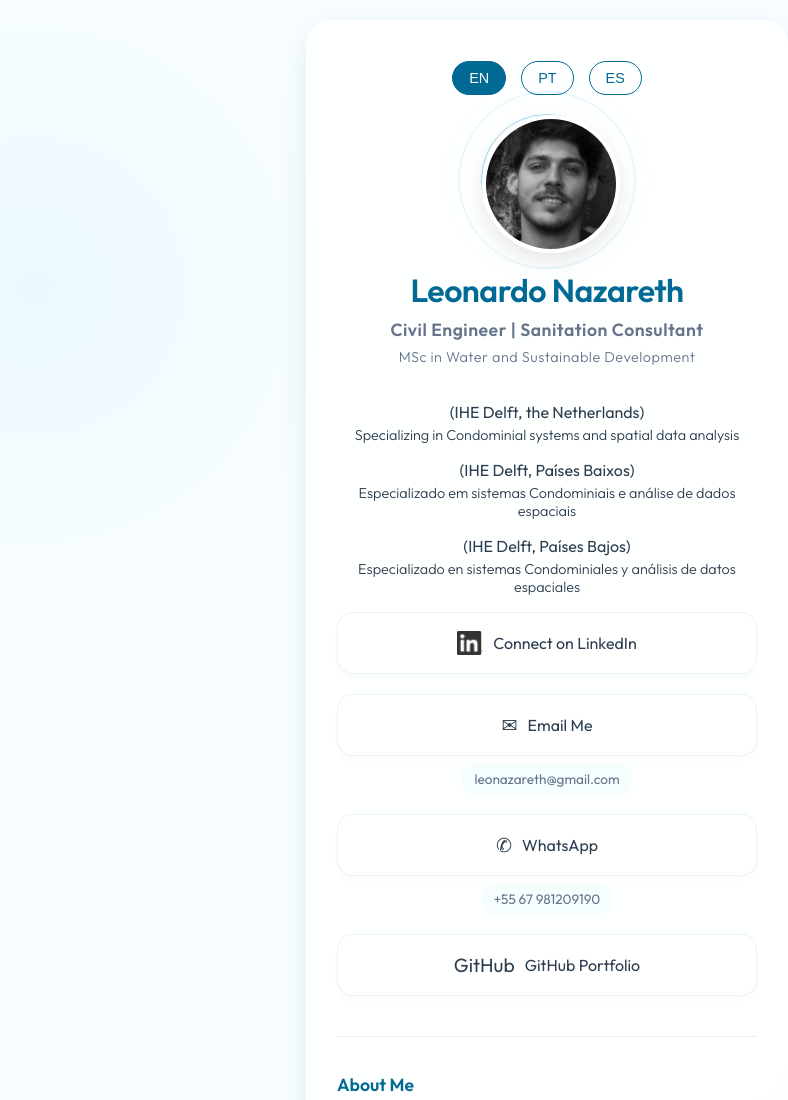
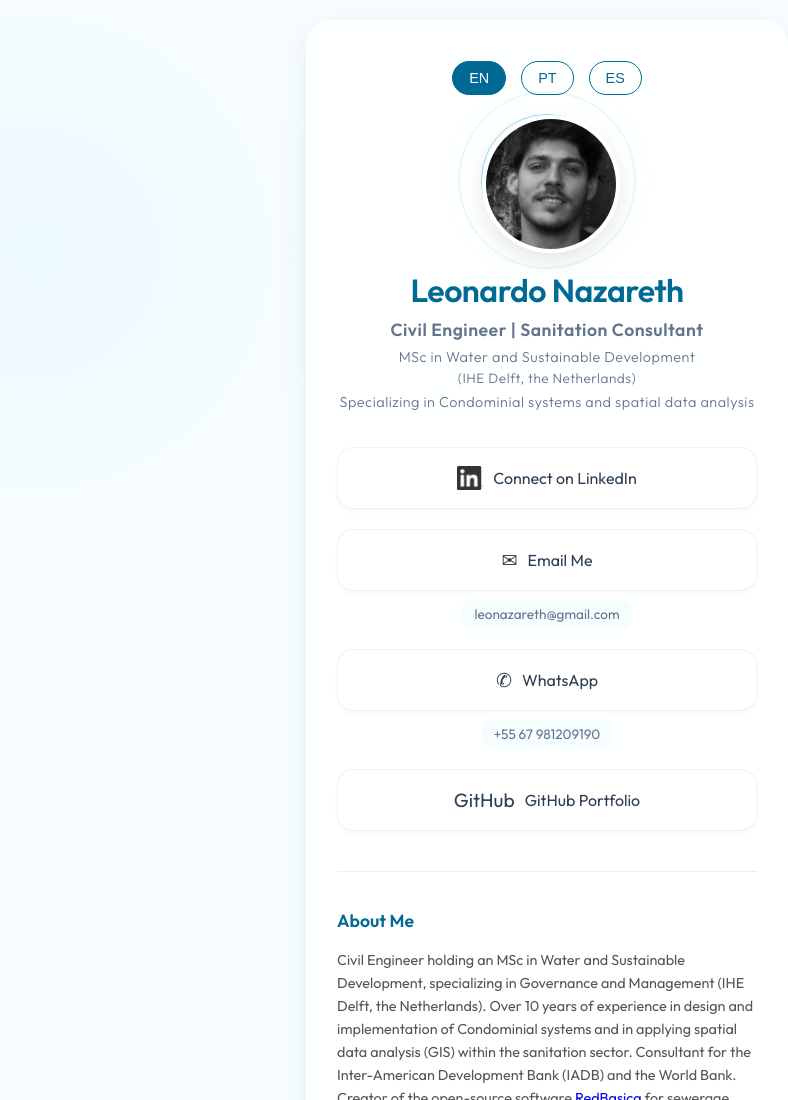
Before and after one commit to leonazareth/contacts, a website: page index.html in a window 1280 px wide. Shown: the top 1100 px of the page, without its empty margins (93-881 px from the left). Drawn offline with Linux system fonts and the light colour scheme.

Commit message:
Fix HTML structure and add translations

```diff
--- a/index.html
+++ b/index.html
@@ -285,6 +285,13 @@
         .links-container[data-lang].active {
             display: flex;
         }
+
+        .role-ref {
+            display: block;
+            font-size: 0.85rem;
+            color: #64748b;
+            margin-top: 2px;
+        }
     </style>
 </head>
 
@@ -311,27 +318,27 @@
             Civil Engineer | Sanitation Consultant
             <span class="role-detail">
                 MSc in Water and Sustainable Development
-                <div class="role-ref">(IHE Delft, the Netherlands)</div>
+                <span class="role-ref">(IHE Delft, the Netherlands)</span>
             </span>
             <span class="role-detail">Specializing in Condominial systems and spatial data analysis</span>
         </p>
 
         <!-- Portuguese Role -->
         <p class="role" data-lang="pt">
-            Consultor de Saneamento
+            Engenheiro Civil | Consultor de Saneamento
             <span class="role-detail">
                 Mestre em Água e Desenvolvimento Sustentável
-                <div class="role-ref">(IHE Delft, Países Baixos)</div>
+                <span class="role-ref">(IHE Delft, Países Baixos)</span>
             </span>
             <span class="role-detail">Especializado em sistemas Condominiais e análise de dados espaciais</span>
         </p>
 
         <!-- Spanish Role -->
         <p class="role" data-lang="es">
-            Consultor de Saneamiento
+            Ingeniero Civil | Consultor de Saneamiento
             <span class="role-detail">
                 Maestría en Agua y Desarrollo Sostenible
-                <div class="role-ref">(IHE Delft, Países Bajos)</div>
+                <span class="role-ref">(IHE Delft, Países Bajos)</span>
             </span>
             <span class="role-detail">Especializado en sistemas Condominiales y análisis de datos espaciales</span>
         </p>
```
